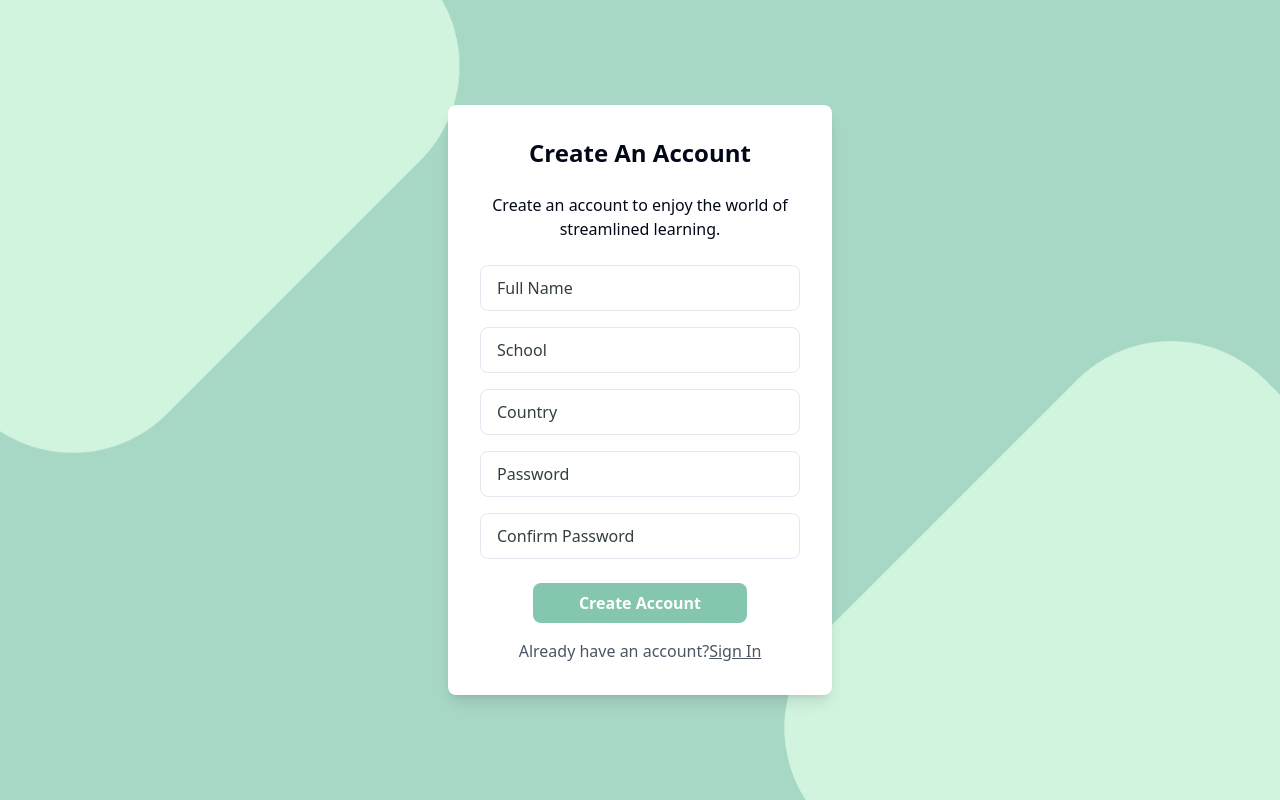
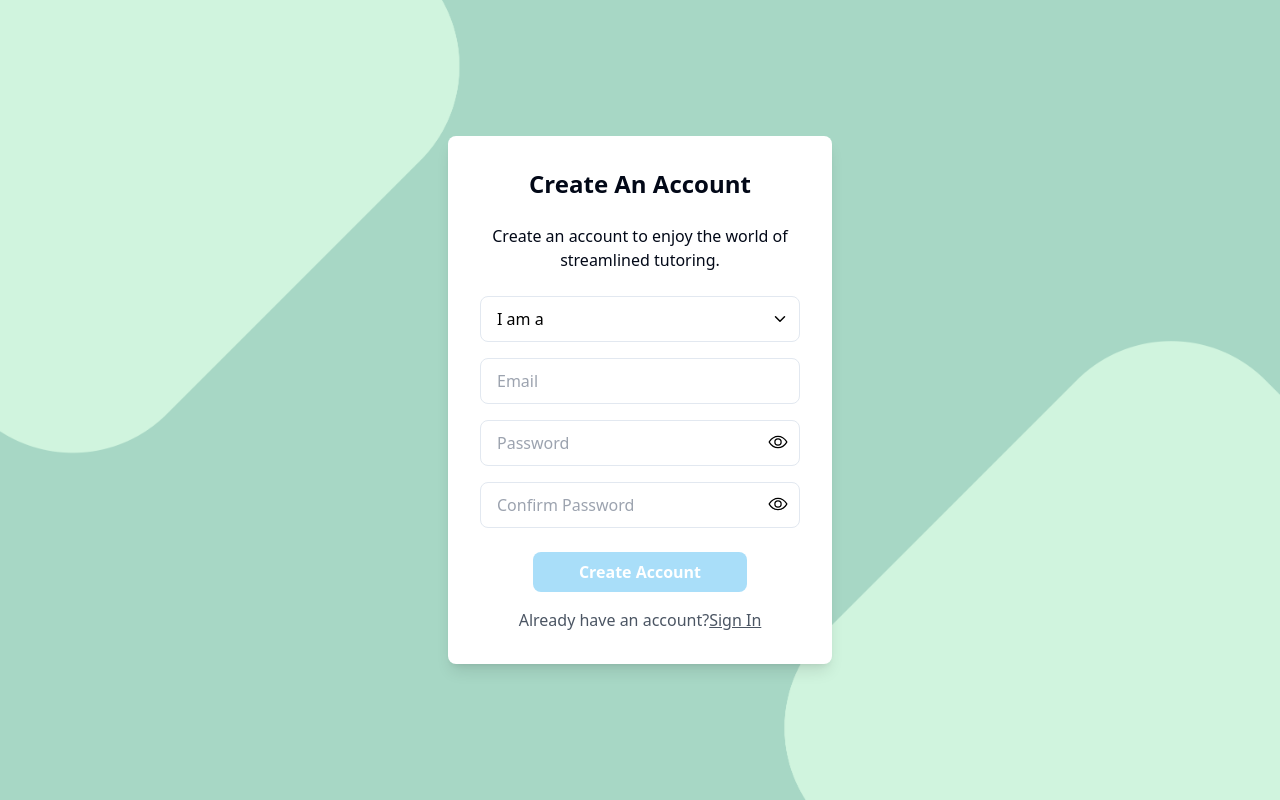
Before and after one commit to mestafrica/DigiCurriculum, a React (Vite) app in the folder frontend/: page /signup in a window 1280 px wide. Built offline with nearby package versions, Linux system fonts and the light colour scheme; a web font is replaced by a local one.

Commit message:
updates to input fields

```diff
--- a/frontend/src/pages/Signup.jsx
+++ b/frontend/src/pages/Signup.jsx
@@ -1,14 +1,20 @@
 import { useState } from "react";
+import { IoEyeOutline, IoEyeOffOutline, IoChevronDown } from "react-icons/io5";
 
 function Signup() {
   const [formData, setFormData] = useState({
-    fname: "",
-    school: "",
-    country: "",
+    role: "",
+    email: "",
     password: "",
     cpassword: "",
   });
   const [errors, setErrors] = useState({});
+  const [showPassword, setShowPassword] = useState({
+    password: false,
+    cpassword: false,
+  });
+  const [isDropdownOpen, setIsDropdownOpen] = useState(false);
+  const [selectedRole, setSelectedRole] = useState("I am a");
 
   // Handle input change
   const handleChange = (e) => {
@@ -22,9 +28,9 @@ function Signup() {
   // Validate form data
   const validate = () => {
     const newErrors = {};
-    if (!formData.fname) newErrors.fname = "Full Name is required";
-    if (!formData.school) newErrors.school = "School is required";
-    if (!formData.country) newErrors.country = "Country is required";
+    if (!formData.role) newErrors.role = "Role is required";
+    if (!formData.email) newErrors.email = "Email is required";
+    if (!/\S+@\S+\.\S+/.test(formData.email)) newErrors.email = "Email is invalid";
     if (!formData.password) newErrors.password = "Password is required";
     if (formData.password !== formData.cpassword)
       newErrors.cpassword = "Passwords do not match";
@@ -42,6 +48,13 @@ function Signup() {
     }
   };
 
+  // Handle dropdown selection
+  const handleRoleSelect = (role) => {
+    setFormData({ ...formData, role });
+    setSelectedRole(role);
+    setIsDropdownOpen(false);
+  };
+
   return (
     <div
       className="bg-cover bg-center h-screen flex items-center justify-center"
@@ -49,81 +62,96 @@ function Signup() {
     >
       <div className="w-full max-w-sm p-8 bg-white rounded-lg shadow-lg">
         <form onSubmit={handleSubmit}>
-          <style>
-            {`
-              .placeholder-custom::placeholder {
-                color: #32403B;
-              }
-            `}
-          </style>
           <h2 className="text-2xl font-bold mb-6 text-center">
             Create An Account
           </h2>
           <p className="text-center mb-6">
-            Create an account to enjoy the world of streamlined learning.
+            Create an account to enjoy the world of streamlined tutoring.
           </p>
           <div className="space-y-4">
-            <div>
-              <input
-                type="text"
-                placeholder="Full Name"
-                name="fname"
-                value={formData.fname}
-                onChange={handleChange}
-                className="appearance-none border rounded-lg w-full py-3 px-4 text-gray-700 leading-tight focus:outline-none focus:shadow-outline placeholder-custom"
-              />
-              {errors.fname && (
-                <p className="text-red-500 text-xs mt-1">{errors.fname}</p>
+            <div className="relative">
+              <div
+                onClick={() => setIsDropdownOpen(!isDropdownOpen)}
+                className="appearance-none border rounded-lg w-full py-3 px-4 text-black leading-tight focus:outline-none focus:shadow-outline placeholder-custom pr-8 cursor-pointer"
+              >
+                {selectedRole}
+                <IoChevronDown className="absolute right-3 top-1/2 transform -translate-y-1/2 text-black" />
+              </div>
+              {isDropdownOpen && (
+                <div className="absolute z-10 bg-white border rounded-lg shadow-lg w-full mt-1">
+                  <div
+                    className="py-2 px-4 hover:bg-gray-200 cursor-pointer"
+                    onClick={() => handleRoleSelect("Teacher")}
+                  >
+                    Teacher
+                  </div>
+                  <div
+                    className="py-2 px-4 hover:bg-gray-200 cursor-pointer"
+                    onClick={() => handleRoleSelect("Student")}
+                  >
+                    Student
+                  </div>
+                  <div
+                    className="py-2 px-4 hover:bg-gray-200 cursor-pointer"
+                    onClick={() => handleRoleSelect("Researcher")}
+                  >
+                    Researcher
+                  </div>
+                </div>
+              )}
+              {errors.role && (
+                <p className="text-red-500 text-xs mt-1">{errors.role}</p>
               )}
             </div>
             <div>
               <input
-                type="text"
-                placeholder="School"
-                name="school"
-                value={formData.school}
+                type="email"
+                placeholder="Email"
+                name="email"
+                value={formData.email}
                 onChange={handleChange}
                 className="appearance-none border rounded-lg w-full py-3 px-4 text-gray-700 leading-tight focus:outline-none focus:shadow-outline placeholder-custom"
               />
-              {errors.school && (
-                <p className="text-red-500 text-xs mt-1">{errors.school}</p>
+              {errors.email && (
+                <p className="text-red-500 text-xs mt-1">{errors.email}</p>
               )}
             </div>
-            <div>
+            <div className="relative">
               <input
-                type="text"
-                placeholder="Country"
-                name="country"
-                value={formData.country}
-                onChange={handleChange}
-                className="appearance-none border rounded-lg w-full py-3 px-4 text-gray-700 leading-tight focus:outline-none focus:shadow-outline placeholder-custom"
-              />
-              {errors.country && (
-                <p className="text-red-500 text-xs mt-1">{errors.country}</p>
-              )}
-            </div>
-            <div>
-              <input
-                type="password"
+                type={showPassword.password ? "text" : "password"}
                 placeholder="Password"
                 name="password"
                 value={formData.password}
                 onChange={handleChange}
                 className="appearance-none border rounded-lg w-full py-3 px-4 text-gray-700 leading-tight focus:outline-none focus:shadow-outline placeholder-custom"
               />
+              <button
+                type="button"
+                onClick={() => setShowPassword({ ...showPassword, password: !showPassword.password })}
+                className="absolute right-3 top-3"
+              >
+                {showPassword.password ? <IoEyeOffOutline className="h-5 w-5 text-black" /> : <IoEyeOutline className="h-5 w-5 text-black" />}
+              </button>
               {errors.password && (
                 <p className="text-red-500 text-xs mt-1">{errors.password}</p>
               )}
             </div>
-            <div>
+            <div className="relative">
               <input
-                type="password"
+                type={showPassword.cpassword ? "text" : "password"}
                 placeholder="Confirm Password"
                 name="cpassword"
                 value={formData.cpassword}
                 onChange={handleChange}
                 className="appearance-none border rounded-lg w-full py-3 px-4 text-gray-700 leading-tight focus:outline-none focus:shadow-outline placeholder-custom"
               />
+              <button
+                type="button"
+                onClick={() => setShowPassword({ ...showPassword, cpassword: !showPassword.cpassword })}
+                className="absolute right-3 top-3"
+              >
+                {showPassword.cpassword ? <IoEyeOffOutline className="h-5 w-5 text-black" /> : <IoEyeOutline className="h-5 w-5 text-black" />}
+              </button>
               {errors.cpassword && (
                 <p className="text-red-500 text-xs mt-1">{errors.cpassword}</p>
               )}
--- a/frontend/tailwind.config.js
+++ b/frontend/tailwind.config.js
@@ -26,7 +26,7 @@ module.exports = {
         ring: "hsl(var(--ring))",
         background: "hsl(var(--background))",
         foreground: "hsl(var(--foreground))",
-        buttonBg: '#84C7AE',
+        buttonBg: '#A9DEF9',
         primary: {
           DEFAULT: '#212B27',
           foreground: "hsl(var(--primary-foreground))",
```
